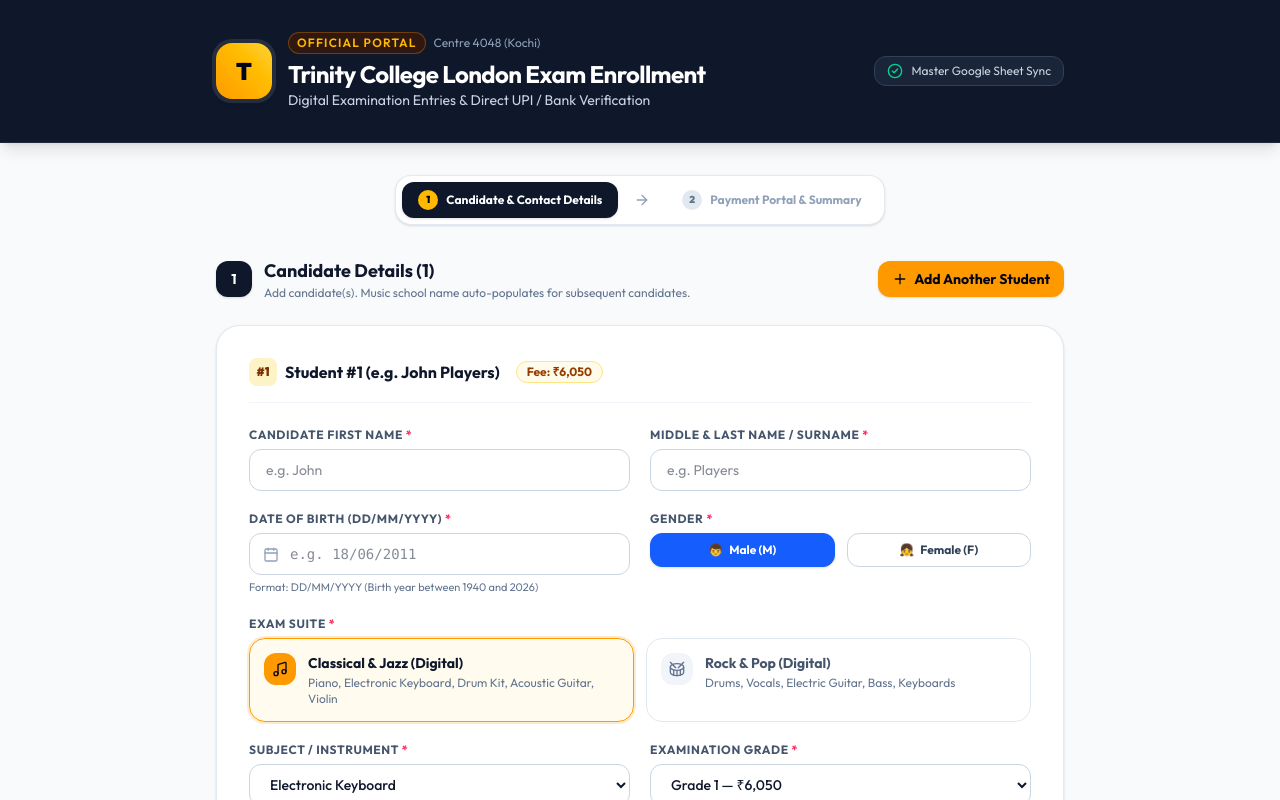
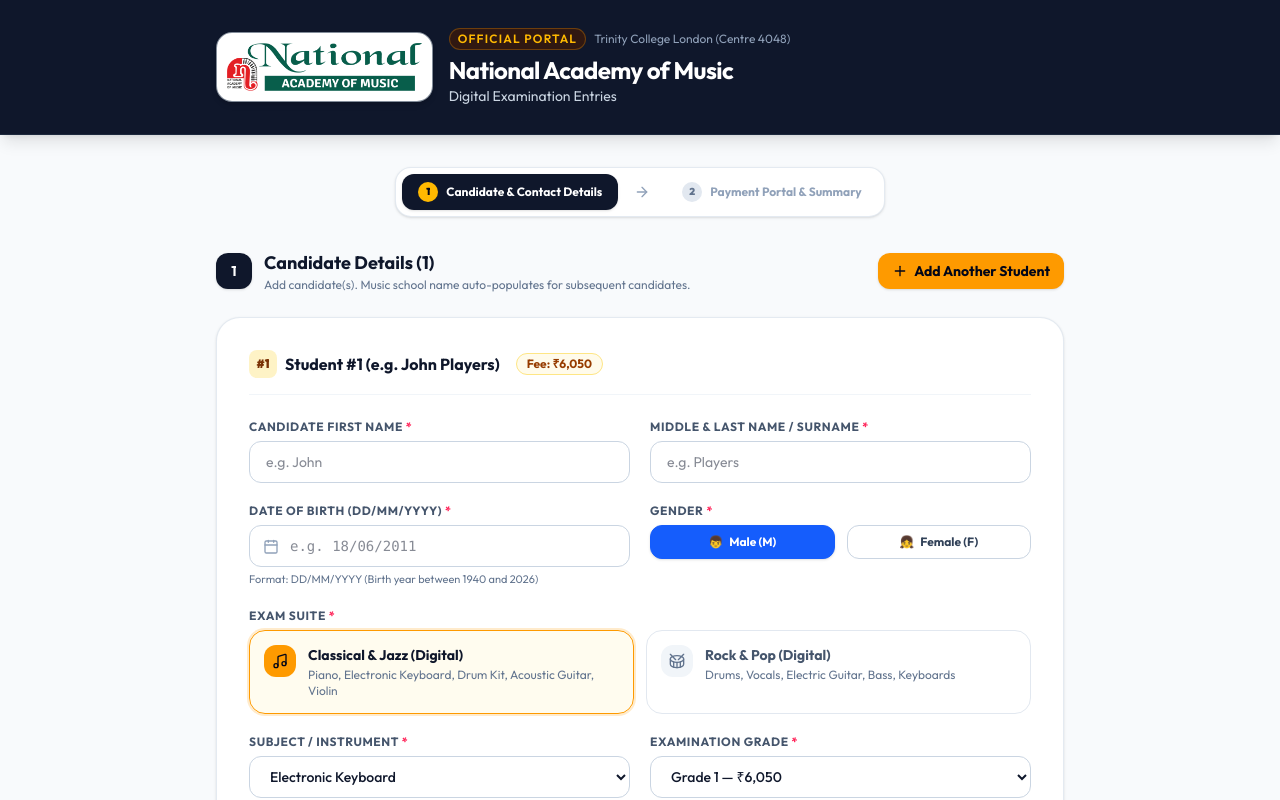
Before and after one commit to navaneethkrishnans4/sangeet-sarathi, a Next.js app: page /enroll in a window 1280 px wide. Shown: the top 800 px of the page. Built offline with nearby package versions, Linux system fonts and the light colour scheme; a web font is replaced by a local one.

Commit message:
feat(enroll): add National Academy of Music logo and name to header, update subtitle to Digital Examination Entries, and remove Master Google Sheet Sync

```diff
--- a/app/enroll/page.tsx
+++ b/app/enroll/page.tsx
@@ -432,30 +432,29 @@ export default function PublicEnrollPage() {
     <div className="min-h-screen bg-slate-50 text-slate-900 antialiased selection:bg-amber-100 selection:text-amber-900 pb-20">
       {/* Top Header / Branding Banner */}
       <header className="bg-slate-900 text-white border-b border-slate-800 shadow-lg">
-        <div className="max-w-4xl mx-auto px-4 sm:px-6 py-6 sm:py-8 flex flex-col sm:flex-row items-center justify-between gap-4">
-          <div className="flex items-center gap-4 text-center sm:text-left">
-            <div className="w-14 h-14 rounded-2xl bg-gradient-to-tr from-amber-500 to-amber-300 flex items-center justify-center text-slate-950 font-black text-2xl shadow-md ring-4 ring-white/10 shrink-0">
-              T
+        <div className="max-w-4xl mx-auto px-4 sm:px-6 py-6 sm:py-7 flex flex-col sm:flex-row items-center justify-between gap-4">
+          <div className="flex flex-col sm:flex-row items-center gap-4 text-center sm:text-left">
+            <div className="bg-white p-2 sm:p-2.5 rounded-2xl shadow-md border border-slate-700/60 flex items-center justify-center shrink-0">
+              <img
+                src="/images/national-academy-of-music.png"
+                alt="National Academy of Music"
+                className="h-10 sm:h-12 w-auto object-contain"
+              />
             </div>
             <div>
               <div className="flex items-center justify-center sm:justify-start gap-2">
                 <span className="text-xs font-semibold uppercase tracking-widest text-amber-400 bg-amber-950/60 px-2 py-0.5 rounded-full border border-amber-500/30">
                   Official Portal
                 </span>
-                <span className="text-xs text-slate-400">Centre 4048 (Kochi)</span>
+                <span className="text-xs text-slate-400">Trinity College London (Centre 4048)</span>
               </div>
               <h1 className="text-xl sm:text-2xl font-bold tracking-tight text-white mt-1">
-                Trinity College London Exam Enrollment
+                National Academy of Music
               </h1>
               <p className="text-xs sm:text-sm text-slate-300">
-                Digital Examination Entries & Direct UPI / Bank Verification
+                Digital Examination Entries
               </p>
             </div>
-          </div>
-
-          <div className="flex items-center gap-2 text-xs text-slate-300 bg-slate-800/80 px-3 py-1.5 rounded-xl border border-slate-700">
-            <CheckCircle2 className="w-4 h-4 text-emerald-400 shrink-0" />
-            <span>Master Google Sheet Sync</span>
           </div>
         </div>
       </header>
@@ -523,7 +522,7 @@ export default function PublicEnrollPage() {
                     Welcome to the Exam Payment Portal
                   </h2>
                   <p className="text-xs sm:text-sm text-slate-600 mt-0.5">
-                    Your candidates under Teacher <strong className="text-slate-900">{toTitleCase(teacherName)}</strong> are saved to the Trinity Master Google Sheet (highlighted in yellow).
+                    Your candidates under Teacher <strong className="text-slate-900">{toTitleCase(teacherName)}</strong> are successfully recorded for Digital Examination Entries.
                   </p>
                 </div>
               </div>
```
